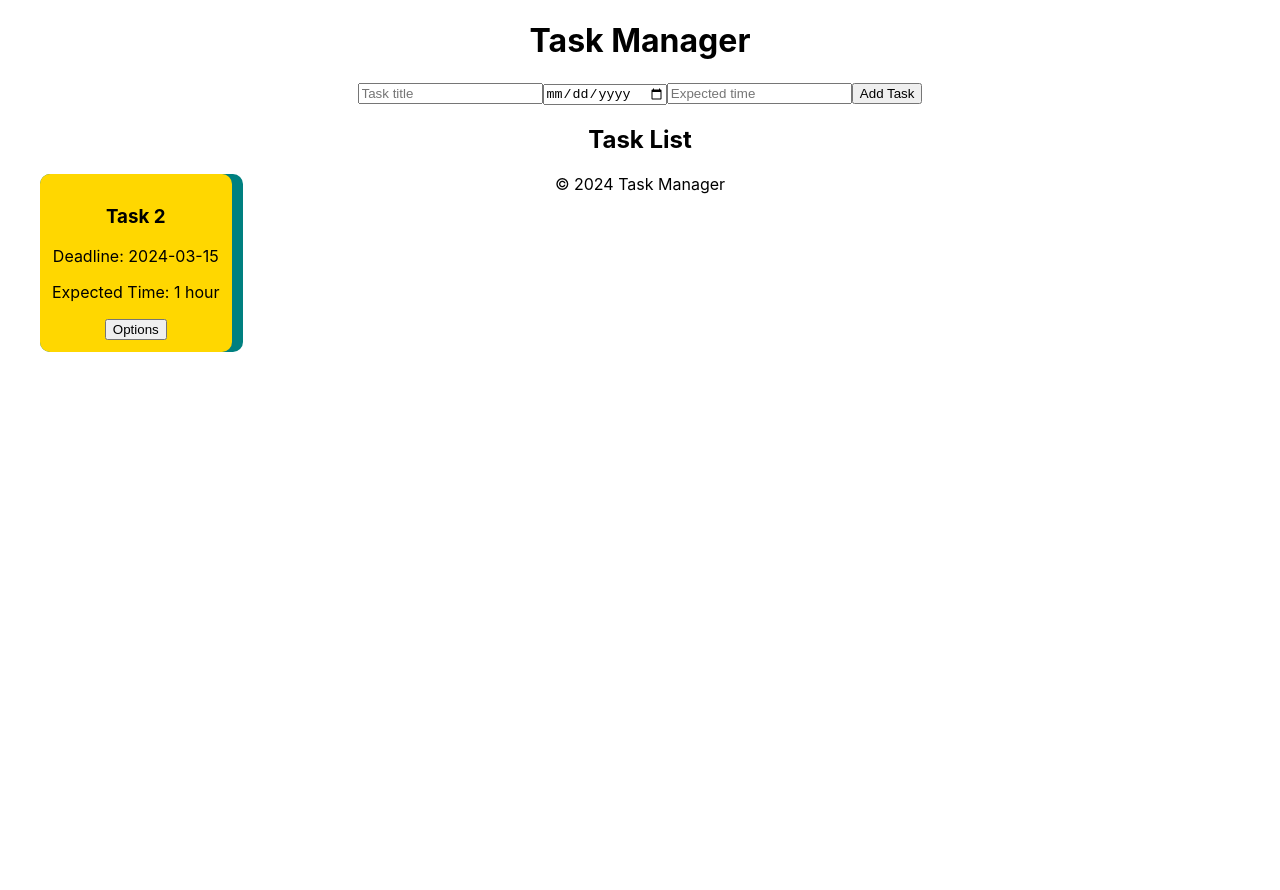
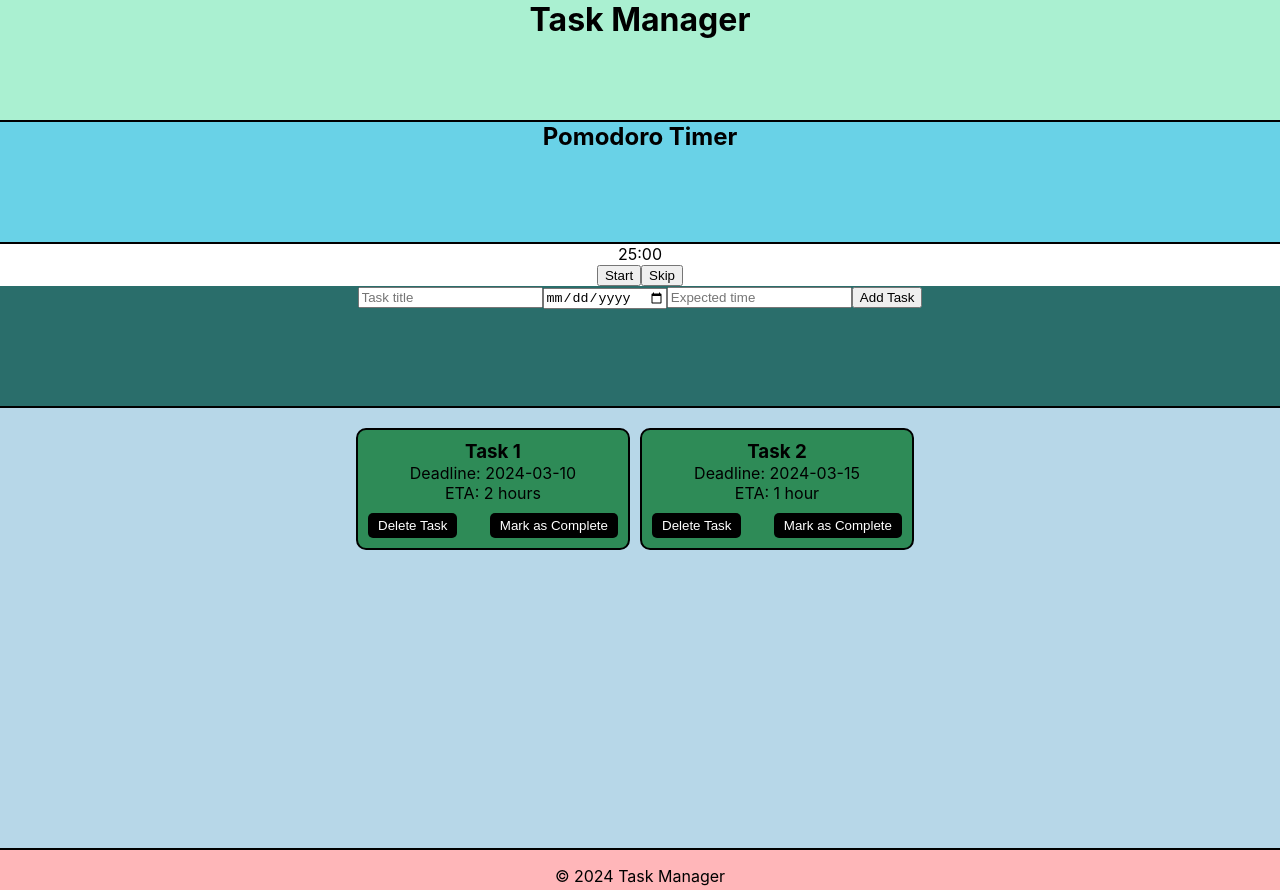
Before and after one commit to MatthewKorkola/Scheduling-Strategizer, a React (Create React App) app: page / in a window 1280 px wide. Before the commit the page ends 800 px from the top, so only its background shows below. Built offline with nearby package versions, Linux system fonts and the light colour scheme.

Commit message:
Added timer and improved tasks

```diff
--- a/package.json
+++ b/package.json
@@ -6,6 +6,7 @@
     "@testing-library/jest-dom": "^5.17.0",
     "@testing-library/react": "^13.4.0",
     "@testing-library/user-event": "^13.5.0",
+    "bootstrap": "^5.3.3",
     "prop-types": "^15.8.1",
     "react": "^18.2.0",
     "react-dom": "^18.2.0",
--- a/src/App.css
+++ b/src/App.css
@@ -2,37 +2,35 @@
   text-align: center;
 }
 
-.App-logo {
-  height: 40vmin;
-  pointer-events: none;
+.header-section h1 {
+  margin: 0;
+  padding: 0;
+  background-color: #aaf0d1; /* Light green */
+  height: 15vh; /* 15% of viewport height */
+  border-bottom: 2px solid black; /* Black border */
 }
 
-@media (prefers-reduced-motion: no-preference) {
-  .App-logo {
-    animation: App-logo-spin infinite 20s linear;
-  }
+.pomodoro-section h2 {
+  margin: 0;
+  padding: 0;
+  background-color: #69d2e7; /* Light blue */
+  height: 15vh; /* 15% of viewport height */
+  border-bottom: 2px solid black; /* Black border */
 }
 
-.App-header {
-  background-color: #282c34;
-  min-height: 100vh;
-  display: flex;
-  flex-direction: column;
-  align-items: center;
-  justify-content: center;
-  font-size: calc(10px + 2vmin);
-  color: white;
+.task-form-section {
+  background-color: #2a6e6b; /* Dark green */
+  height: 15vh; /* 15% of viewport height */
+  border-bottom: 2px solid black; /* Black border */
 }
 
-.App-link {
-  color: #61dafb;
+.task-list-section {
+  background-color: #b7d7e8; /* Light blue */
+  min-height: 55vh; /* Remaining height */
 }
 
-@keyframes App-logo-spin {
-  from {
-    transform: rotate(0deg);
-  }
-  to {
-    transform: rotate(360deg);
-  }
+.footer-section {
+  background-color: #ffb6b9; /* Light red */
+  height: 5vh; /* 5% of viewport height */
+  border-top: 2px solid black; /* Black border */
 }
--- a/src/App.js
+++ b/src/App.js
@@ -1,5 +1,6 @@
 import React, { useState } from 'react';
 import Header from './components/Header';
+import Pomodoro from './components/Pomodoro'
 import TaskList from './components/TaskList';
 import TaskForm from './components/TaskForm';
 import Footer from './components/Footer';
@@ -8,26 +9,42 @@ import './App.css';
 function App() {
     const [tasks, setTasks] = useState([
         { id: 1, title: 'Task 1', deadline: '2024-03-10', completed: false, expectedTime: '2 hours' },
-        { id: 2, title: 'Task 2', deadline: '2024-03-15', completed: true, expectedTime: '1 hour' }
+        { id: 2, title: 'Task 2', deadline: '2024-03-15', completed: false, expectedTime: '1 hour' }
     ]);
 
     const addTask = (newTask) => {
         setTasks([...tasks, { id: tasks.length + 1, ...newTask }]);
     }
 
-    const saveEditedTask = (editedTask) => {
+    const markTaskCompleted = (taskId) => {
         const updatedTasks = tasks.map(task =>
-            task.id === editedTask.id ? { ...task, ...editedTask } : task
+            task.id === taskId ? { ...task, completed: true } : task
         );
+        setTasks(updatedTasks);
+    }
+
+    const deleteTask = (taskId) => {
+        const updatedTasks = tasks.filter(task => task.id !== taskId);
         setTasks(updatedTasks);
     }
 
     return (
         <div className="App">
-            <Header />
-            <TaskForm addTask={addTask} />
-            <TaskList tasks={tasks} />
-            <Footer />
+            <div className="header-section">
+                <Header />
+            </div>
+            <div className="pomodoro-section">
+                <Pomodoro />
+            </div>
+            <div className="task-form-section">
+                <TaskForm addTask={addTask} />
+            </div>
+            <div className="task-list-section">
+                <TaskList tasks={tasks} markTaskCompleted={markTaskCompleted} deleteTask={deleteTask} />
+            </div>
+            <div className="footer-section">
+                <Footer />
+            </div>
         </div>
     );
 }
--- a/src/CSS/TaskItem.css
+++ b/src/CSS/TaskItem.css
@@ -1,51 +1,96 @@
 .task-item {
-    position: absolute;
-    background-color: teal;
-    border: 2px solid transparent; /* Add border for better visualization */
+    display: inline-block;
+    margin-right: 10px;
+    margin-top: 20px;
+    background-color: seagreen;
+    border: 2px solid black;
     border-radius: 10px;
     padding: 10px;
-    cursor: pointer;
+    margin-bottom: 10px; /* Add margin bottom to create space between task items */
+    width: 250px;
+    position: relative;
 }
 
-.task-item.dragging {
-    position: absolute;
-    opacity: 0.5; /* Reduce opacity to create shadowy effect */
-    pointer-events: none; /* Ignore mouse events for the clone */
+.task-item.completed {
+    background-color: gold;
+}/* TaskItem.css */
+.task-item {
+    display: inline-block;
+    margin-right: 10px;
+    margin-top: 20px;
+    background-color: seagreen;
+    border: 2px solid black;
+    border-radius: 10px;
+    padding: 10px;
+    margin-bottom: 10px; /* Add margin bottom to create space between task items */
+    width: 250px;
+}
+
+.task-item:hover{
+    background-color: lightgreen;
 }
 
 .task-item.completed {
     background-color: gold;
 }
 
-.task-item.warning {
-    background-color: yellow;
+.task-item.completed:hover {
+    background-color: #FFFB00; /* Lighter shade of gold on hover */
 }
 
-.task-item.danger {
-    background-color: red;
+.task-content {
+    display: flex; /* Display task content in a flex container */
+    flex-direction: column;
 }
 
-.corner-button {
-    position: absolute;
-    top: 0;
-    right: 0;
-    width: 20px;
-    height: 20px;
-    background-color: transparent;
+.task-content h3,
+.task-content p {
+    margin: 0; /* Remove default margin for better alignment */
+}
+
+.task-buttons {
+    display: flex;
+    justify-content: space-between;
+    margin-top: 10px;
+}
+
+.task-buttons button {
+    padding: 5px 10px;
+    border-radius: 5px;
     border: none;
     cursor: pointer;
 }
 
-.popup-menu {
-    position: absolute;
-    background-color: white;
-    border: 1px solid #ccc;
-    border-radius: 5px;
-    padding: 10px;
-    z-index: 999; /* Ensure popup is on top of other elements */
-
+.task-buttons .complete-button {
+    background-color: black;
+    color: white;
 }
 
-.popup-menu.show {
-    display: block;
+.task-buttons .complete-button:hover {
+    background-color: #F5B409;
 }
+
+.task-buttons .delete-button {
+    background-color: black;
+    color: white;
+    justify-content: center;
+}
+
+.task-buttons .delete-button:hover {
+    background-color: red;
+}
+
+
+.task-item:hover {
+    background-color: lightgreen; /* Change color gradually on hover */
+}
+
+.task-content {
+    display: flex; /* Display task content in a flex container */
+    flex-direction: column;
+}
+
+.task-content h3,
+.task-content p {
+    margin: 0; /* Remove default margin for better alignment */
+}
--- /dev/null
+++ b/src/components/Pomodoro.js
@@ -0,0 +1,80 @@
+import React, { useState, useEffect } from 'react';
+
+const Pomodoro = () => {
+    const [timer, setTimer] = useState(1500); // Initial timer value: 25 minutes in seconds
+    const [sessionCount, setSessionCount] = useState(0); // Track Pomodoro sessions
+    const [timerType, setTimerType] = useState('Pomodoro'); // Initial timer type: work
+    const [isRunning, setIsRunning] = useState(false); // Initial timer state: paused
+
+    useEffect(() => {
+        let intervalId;
+
+        if (isRunning) {
+            intervalId = setInterval(() => {
+                setTimer(prevTimer => {
+                    if (prevTimer > 0) {
+                        return prevTimer - 1;
+                    } else {
+                        // Timer reached zero, switch timer type and reset timer value
+                        switch (timerType) {
+                            case 'Pomodoro':
+                                setTimer(2500); // 25 minutes for work
+                                setSessionCount(prevCount => {
+                                    if (prevCount === 3) {
+                                        setTimerType('Long Break');
+                                        return 0; // Reset session count
+                                    } else {
+                                        setTimerType('Short Break');
+                                        return prevCount + 1;
+                                    }
+                                });
+                                break;
+                            case 'Short Break':
+                                setTimer(300); // 5 minutes for short break
+                                setTimerType('Pomodoro');
+                                break;
+                            case 'Long Break':
+                                setTimer(1500); // 15 minutes for long break
+                                setTimerType('Pomodoro');
+                                break;
+                            default:
+                                break;
+                        }
+                    }
+                });
+            }, 1000);
+        } else {
+            clearInterval(intervalId);
+        }
+
+        return () => clearInterval(intervalId);
+    }, [isRunning, timerType]);
+
+    const formatTime = (time) => {
+        const minutes = Math.floor(time / 60);
+        const seconds = time % 60;
+        return `${minutes < 10 ? '0' : ''}${minutes}:${seconds < 10 ? '0' : ''}${seconds}`;
+    };
+
+    const handleStartPause = () => {
+        setIsRunning(prevState => !prevState);
+    };
+
+    const handleSkip = () => {
+        // Reset timer to zero to trigger timer type switch
+        setTimer(0);
+    };
+
+    return (
+        <div className="pomodoro">
+            <h2>{timerType} Timer</h2>
+            <div className="timer">{formatTime(timer)}</div>
+            <div className="buttons">
+                <button onClick={handleStartPause}>{isRunning ? 'Pause' : 'Start'}</button>
+                <button onClick={handleSkip}>Skip</button>
+            </div>
+        </div>
+    );
+}
+
+export default Pomodoro;
--- a/src/components/TaskItem.js
+++ b/src/components/TaskItem.js
@@ -1,91 +1,36 @@
-import React, { useState } from 'react';
+// TaskItem.js
+import React from 'react';
 import PropTypes from 'prop-types';
 import '../CSS/TaskItem.css'; // Import CSS file
 
 const TaskItem = ({ task, markTaskCompleted, deleteTask }) => {
     const { id, title, deadline, completed, expectedTime } = task;
-    const [showMenu, setShowMenu] = useState(false);
-    const [editedTitle, setEditedTitle] = useState(title);
-    const [editedDeadline, setEditedDeadline] = useState(deadline);
-    const [editedExpectedTime, setEditedExpectedTime] = useState(expectedTime);
-
-    const handleDragStart = (e) => {
-        e.dataTransfer.setData("text/plain", id);
-    }
-
-    const handleMouseDown = (e) => {
-        const item = e.target.closest('.task-item');
-        if (!item) return;
-
-        const offsetX = e.clientX - item.getBoundingClientRect().left;
-        const offsetY = e.clientY - item.getBoundingClientRect().top;
-
-        const handleMouseMove = (e) => {
-            item.style.left = e.clientX - offsetX + 'px';
-            item.style.top = e.clientY - offsetY + 'px';
-        }
-
-        const handleMouseUp = () => {
-            window.removeEventListener('mousemove', handleMouseMove);
-            window.removeEventListener('mouseup', handleMouseUp);
-        }
-
-        window.addEventListener('mousemove', handleMouseMove);
-        window.addEventListener('mouseup', handleMouseUp);
-    }
-
-    const handlePopupButtonClick = (e) => {
-        setShowMenu(!showMenu);
-    }
 
     const handleMarkCompleted = () => {
-        markTaskCompleted(id);
-        setShowMenu(false); // Close the popup menu after marking as completed
+        if (window.confirm("Are you sure you want to mark this task as complete?")) {
+            markTaskCompleted(id);
+        }
     }
 
     const handleDeleteTask = () => {
-        deleteTask(id);
-        setShowMenu(false); // Close the popup menu after deleting the task
-    }
-
-    const handleTitleChange = (e) => {
-        setEditedTitle(e.target.value);
-    }
-
-    const handleDeadlineChange = (e) => {
-        setEditedDeadline(e.target.value);
-    }
-
-    const handleExpectedTimeChange = (e) => {
-        setEditedExpectedTime(e.target.value);
+        if (window.confirm("Are you sure you want to delete this task?")) {
+            deleteTask(id);
+        }
     }
 
     return (
-        <div className={`task-item ${completed ? 'completed' : ''}`} draggable onDragStart={handleDragStart} onMouseDown={handleMouseDown}>
+        <div className={`task-item ${completed ? 'completed' : ''}`}>
             <div className="task-content">
                 <h3>{title}</h3>
                 <p>Deadline: {deadline}</p>
-                <p>Expected Time: {expectedTime}</p>
+                <p>ETA: {expectedTime}</p>
             </div>
-            <button className="options-button" onClick={handlePopupButtonClick}>Options</button> {/* Options button */}
-            {showMenu && (
-                <div className="popup-menu">
-                    <label htmlFor="editedTitle">Title</label>
-                    <input type="text" id="editedTitle" value={editedTitle} onChange={handleTitleChange} />
-
-                    <label htmlFor="editedDeadline">Deadline</label>
-                    <input type="date" id="editedDeadline" value={editedDeadline} onChange={handleDeadlineChange} />
-
-                    <label htmlFor="editedExpectedTime">Expected Time</label>
-                    <input type="text" id="editedExpectedTime" placeholder="Enter expected time" value={editedExpectedTime} onChange={handleExpectedTimeChange} />
-
-                    <button onClick={handleMarkCompleted}>Mark as Completed</button>
-                    <button onClick={handleDeleteTask}>Delete Task</button>
-                </div>
-            )}
+            <div className="task-buttons">
+                <button className="delete-button" onClick={handleDeleteTask}>Delete Task</button>
+                {!completed && <button className="complete-button" onClick={handleMarkCompleted}>Mark as Complete</button>}
+            </div>
         </div>
     );
-
 }
 
 TaskItem.propTypes = {
--- a/src/components/TaskList.js
+++ b/src/components/TaskList.js
@@ -2,29 +2,25 @@ import React from 'react';
 import PropTypes from 'prop-types';
 import TaskItem from './TaskItem';
 
-const TaskList = ({ tasks }) => {
+const TaskList = ({ tasks, markTaskCompleted, deleteTask }) => {
     return (
         <div className="task-list">
-            <h2>Task List</h2>
-            <ul>
-                {tasks.map(task => (
-                    <TaskItem key={task.id} task={task} />
-                ))}
-            </ul>
+            {tasks.map(task => (
+                <TaskItem
+                    key={task.id}
+                    task={task}
+                    markTaskCompleted={markTaskCompleted}
+                    deleteTask={deleteTask}
+                />
+            ))}
         </div>
     );
 }
 
 TaskList.propTypes = {
-    tasks: PropTypes.arrayOf(
-        PropTypes.shape({
-            id: PropTypes.number.isRequired,
-            title: PropTypes.string.isRequired,
-            deadline: PropTypes.string.isRequired,
-            completed: PropTypes.bool.isRequired,
-            expectedTime: PropTypes.string.isRequired // Add expectedTime prop
-        }).isRequired
-    ).isRequired
+    tasks: PropTypes.array.isRequired,
+    markTaskCompleted: PropTypes.func.isRequired,
+    deleteTask: PropTypes.func.isRequired
 };
 
 export default TaskList;
```
Also changed, not shown: 1 other file (tests, documents, lock files or other folders).
